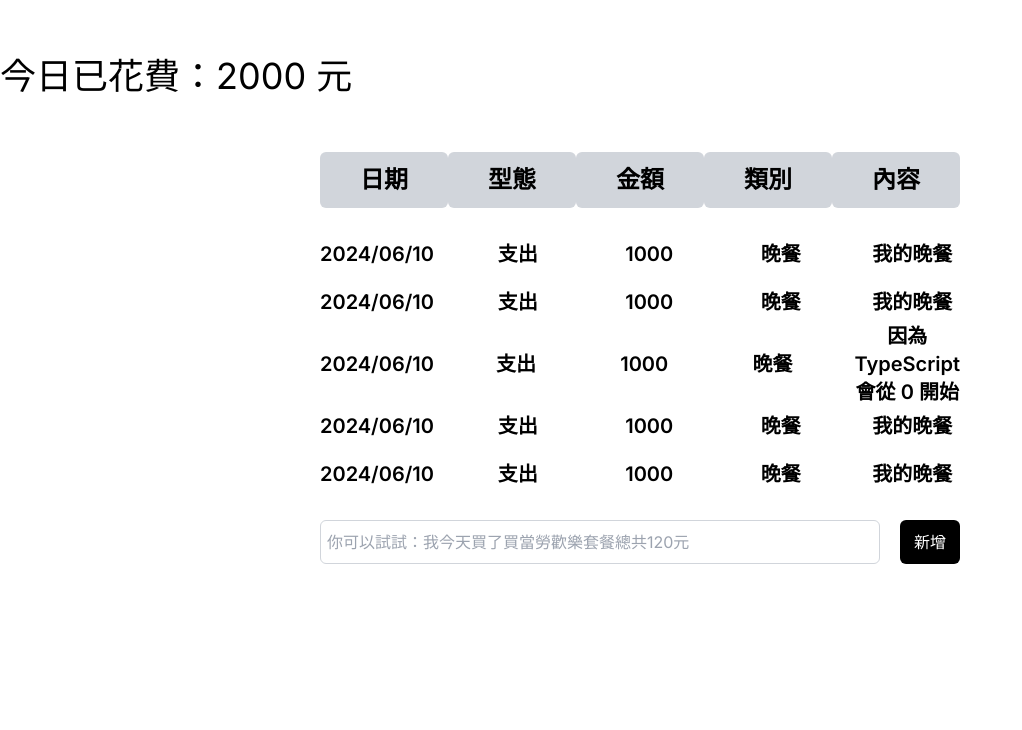
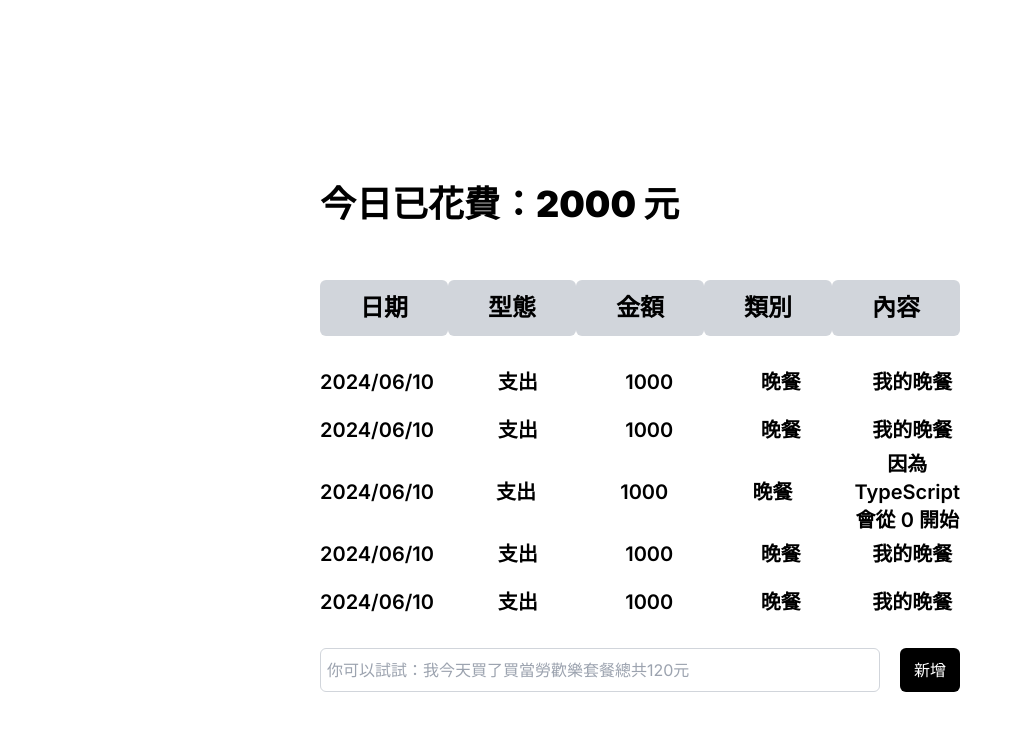
Before and after one commit to TTXD19/khai-money, a Next.js app: page /result in a window 1280 px wide. Shown: the top 730 px of the page, without its empty margins (0-1022 px from the left). Built offline with nearby package versions, Linux system fonts and the light colour scheme.

Commit message:
Save code

```diff
--- a/src/app/result/page.tsx
+++ b/src/app/result/page.tsx
@@ -24,10 +24,12 @@ export default function Page() {
     };
 
     return (
-        <div>
-            <h1 className="text-black mt-14 text-4xl">今日已花費：2000 元</h1>
-            <div className="flex justify-center">
-                <div className="w-1/2 flex flex-col">
+        <div className="flex justify-center">
+            <div className="flex w-1/2 flex-col mt-32">
+                <div className="mt-14">
+                    <h1 className="text-black text-4xl font-black">今日已花費：2000 元</h1>
+                </div>
+                <div className="flex flex-col">
                     <div className="mt-14">
                         <div className="flex flex-grow justify-between">
                             <ItemHeader title="日期"/>
```
